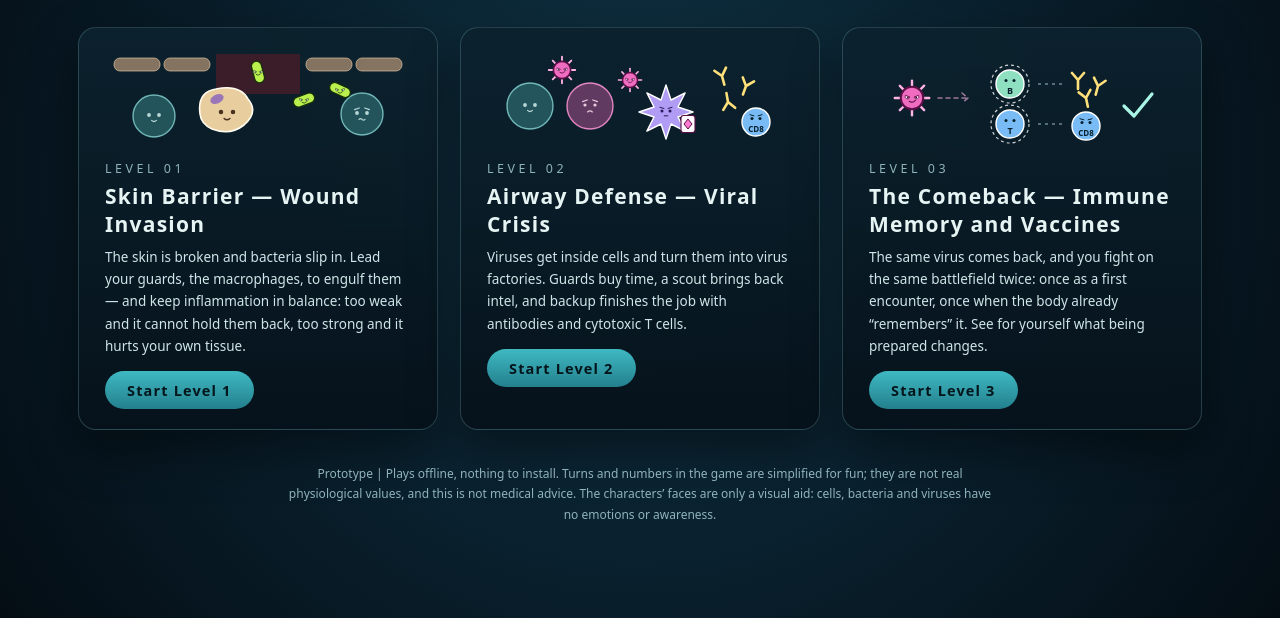
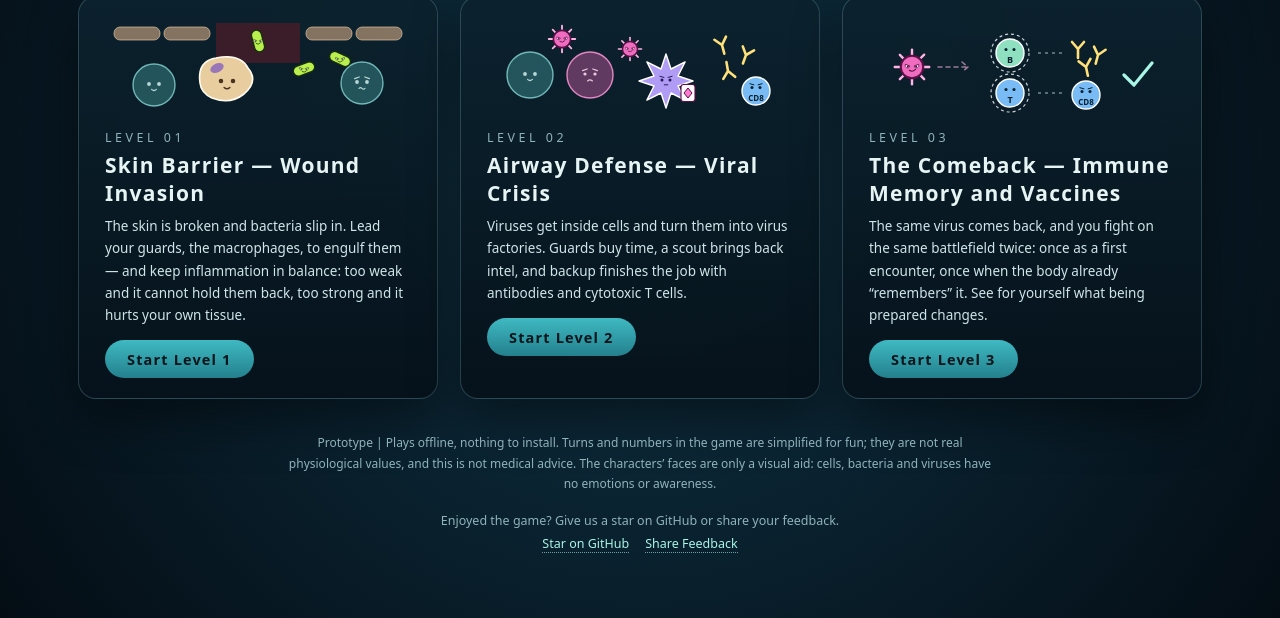
Before and after one commit to asid52714/immune-wars, a plain HTML site: page index.html in a window 1280 px wide. Shown: the part 182-800 px from the top of the page. Drawn offline with Linux system fonts and the light colour scheme.

Commit message:
feat: release v0.9 bilingual gameplay with community feedback links
- Prototype v0.9: main menu and all three levels in Traditional Chinese and English
- Maintainer playtest: 11 of 12 checklist items met, 1 not evaluated (discoverability of the language switch)
- English text not reviewed by a native speaker; corrections welcome via Issues
- Main menu: low-key links to star the project on GitHub and to share feedback
- Level files, rules and balance unchanged

Co-Authored-By: Claude Fable 5.2 <noreply@anthropic.com>

```diff
--- a/index.html
+++ b/index.html
@@ -31,6 +31,9 @@
   .lang button{background:none;border:0;padding:6px 8px;color:var(--dim);font:inherit;cursor:pointer;border-radius:10px}
   .lang button.on{color:#fff;font-weight:600}
   .lang button:hover,.lang button:focus-visible{color:#9ff;outline:none}
+  .fb{margin:14px 0 0;font-size:12.5px;color:var(--dim);text-align:center;line-height:1.9;max-width:720px}
+  .fb a{color:#aaf6e6;text-decoration:none;border-bottom:1px dotted rgba(170,246,230,.6);margin:0 8px;white-space:nowrap}
+  .fb a:hover,.fb a:focus-visible{color:#fff;border-bottom-color:#fff;outline:none}
   html:lang(en) .en{display:none}
   html:lang(en) h1{letter-spacing:.1em}
   @media (max-width:540px){                                  /* 手機直向：單欄，卡片依可用寬度伸縮 */
@@ -46,6 +49,7 @@
     .lv p{font-size:15px;min-height:0}
     .lv span{display:block;height:46px;line-height:46px;font-size:16px;text-align:center;border-radius:23px}
     footer{font-size:13px}
+    .fb{font-size:14px} .fb a{display:inline-block;padding:9px 4px;margin:0 6px}
   }
 </style>
 </head>
@@ -79,6 +83,8 @@
     </a>
   </div>
   <footer data-en="Prototype | Plays offline, nothing to install. Turns and numbers in the game are simplified for fun; they are not real physiological values, and this is not medical advice. The characters’ faces are only a visual aid: cells, bacteria and viruses have no emotions or awareness.">Prototype｜離線單機、無需安裝。遊戲中的回合與數值是為了好玩而做的簡化，不代表真實的生理數值，也不是醫療建議。角色的表情只是幫助辨認的比喻：細胞、細菌與病毒沒有情緒或意識。</footer>
+  <p class="fb"><span data-en="Enjoyed the game? Give us a star on GitHub or share your feedback.">如果你喜歡這款遊戲，歡迎在 GitHub 給予 Star，或提供改善建議。</span><br>
+    <a href="https://github.com/asid52714/immune-wars" target="_blank" rel="noopener" data-en="Star on GitHub">在 GitHub 給予 Star</a><a href="https://github.com/asid52714/immune-wars/issues" target="_blank" rel="noopener" data-en="Share Feedback">意見回饋</a></p>
 </main>
 <script>
 /* 語言（繁體中文／English）。優先順序：網址 ?lang= 或玩家按的切換鈕 → 先前儲存的偏好（iw_lang）→ 瀏覽器語言。不用 Cookie、不連網。 */
```
Also changed, not shown: 1 other file.
